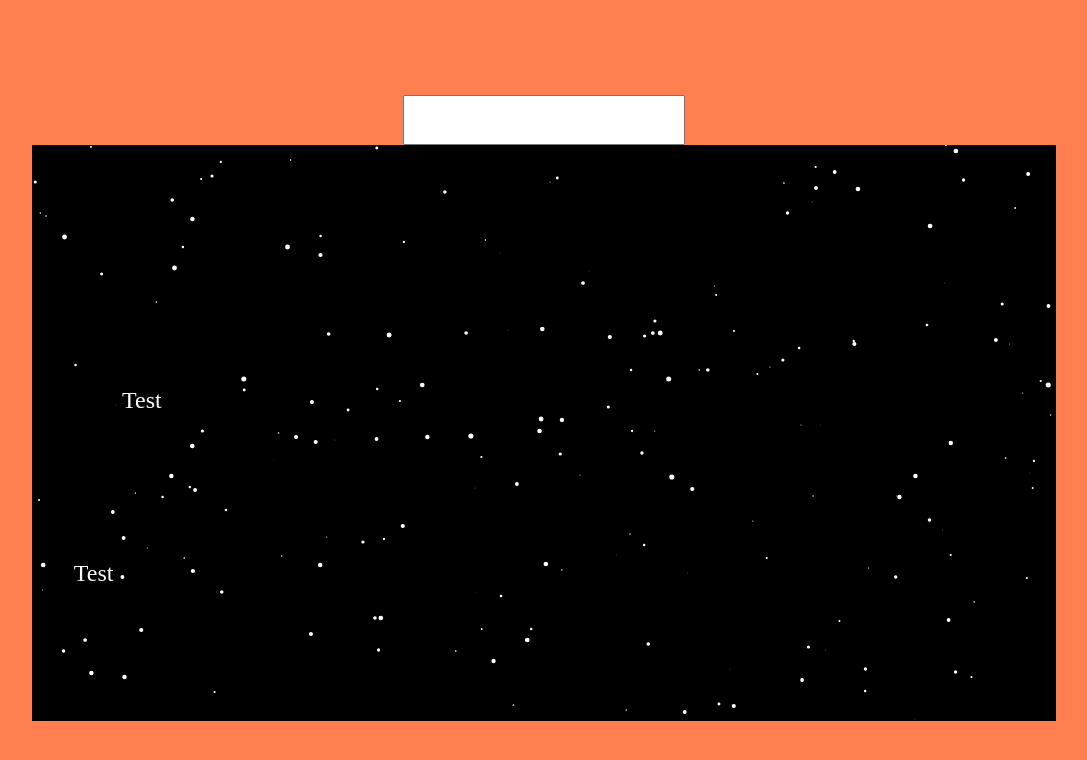
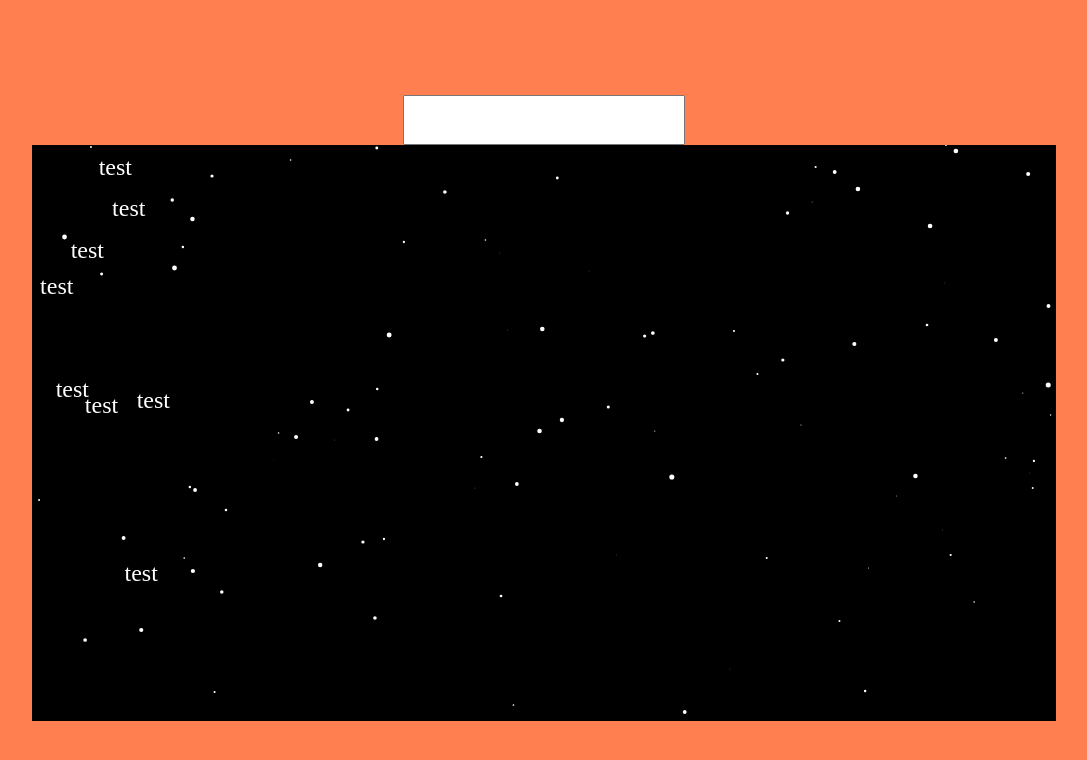
Before and after one commit to Antelope-dot/ts-typer, a website built with Vite: page index.html in a window 1280 px wide. Shown: the whole page, without its empty margins (96-1183 px from the left). Built offline with nearby package versions, Linux system fonts and the light colour scheme.

Commit message:
Gameplay improvements and score counting

```diff
--- a/index.html
+++ b/index.html
@@ -3,5 +3,5 @@
     <canvas></canvas>
 </div>
 
-<script src="src/main.ts"></script>
+<script type="module" src="src/main.ts"></script>
 <link rel="stylesheet" href="src/style.css">
--- a/src/main.ts
+++ b/src/main.ts
@@ -6,7 +6,9 @@ canvas.height = 576;
 
 c.fillRect(0,0, canvas.width, canvas.height);
 
-const wordSpeed: number = 0.2;
+var wordSpeed: number = 0.2;
+var eliminations: number = 0;
+var missed: number = 0;
 
 class Words {
   words: Word[];
@@ -16,14 +18,20 @@ class Words {
   }
 
   addWord(): void {
-    this.words.push(new Word({x: 0, y: Math.floor(Math.random() * canvas.height)}, "Test"))
+    this.words.push(new Word({x: 0, y: Math.floor(Math.random() * canvas.height)}, "test"))
   }
 
   update(): void {
-    this.words.forEach((word) => {
-      word.update()
-    });
+    for ( var i = 0; i <= words.words.length-1; i++) {
+      words.words[i].update()
+      if (words.words[i].position.x > canvas.width) {
+        missed += 1;
+        words.words.splice(i, 1);
+        console.log("Missed")
+      }
+    }
   }
+
 }
 
 class Word {
@@ -59,13 +67,14 @@ let words = new Words()
 words.addWord()
 
 //Timer to spawn words
-let wordTimer = 2
+let wordTimer = 1
 function decreaseTimer(): void {
   if (wordTimer > 0) {
-    setTimeout(decreaseTimer, 2000)
+    setTimeout(decreaseTimer, 1000)
     wordTimer--;
   } else {
-    wordTimer = 2;
+    wordTimer = 1;
+    wordSpeed += 0.01;
     decreaseTimer();
     words.addWord();
   }
@@ -76,7 +85,7 @@ decreaseTimer();
 
 //Stars for background
 const COLOR_STARS = "white";
-const STAR_NUM = 200;
+const STAR_NUM = 100;
 const STAR_SIZE = 0.005;
 const STAR_SPEED = 0.05;
 
@@ -134,6 +143,8 @@ typer.addEventListener('input', () => {
     if (words.words[i].word.toLowerCase() === typer.value.toLowerCase()) {
       // Remove word and clear input
       words.words.splice(i, 1);
+      eliminations += 1;
+      console.log("eliminated")
       typer.value = "";
     }
   }
```
